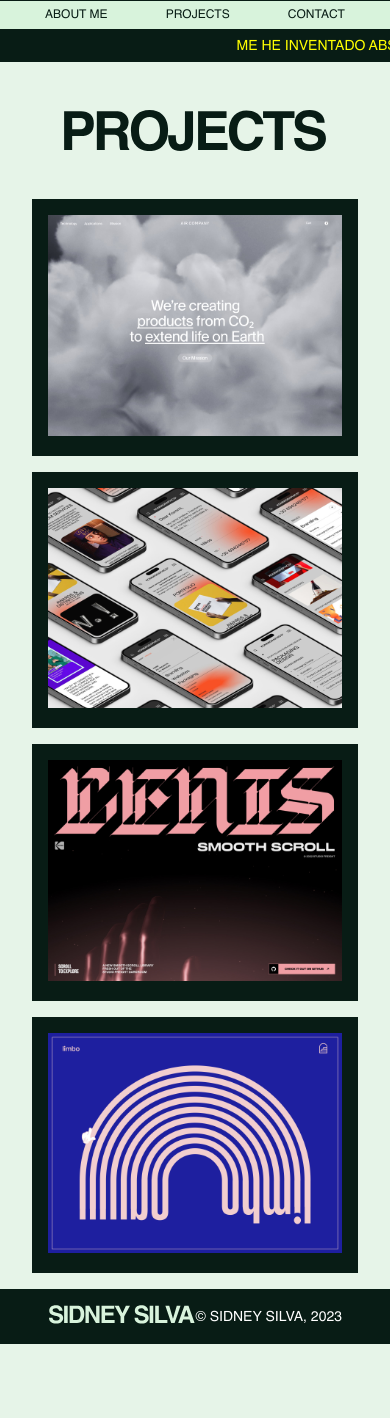
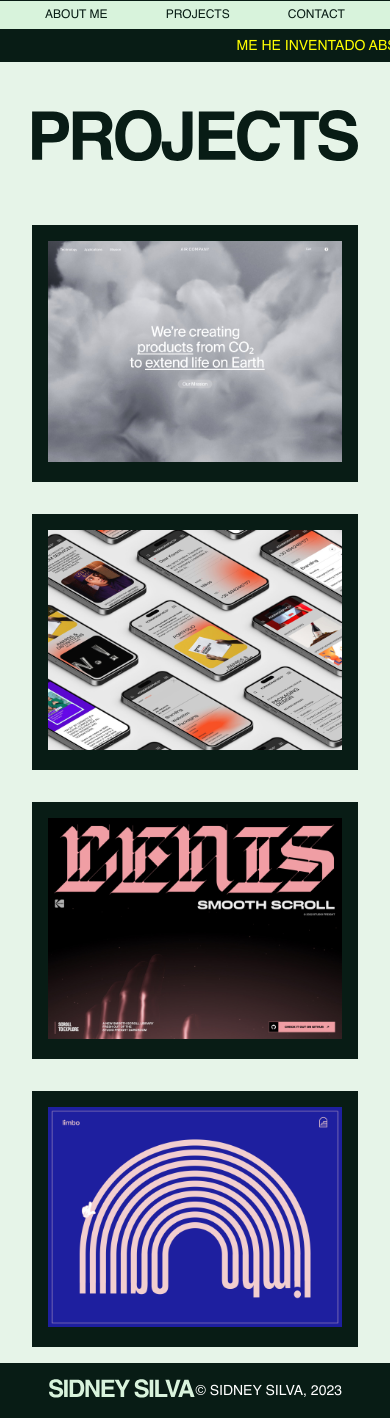
Before and after one commit to sxdny/grado_superior, a PHP site: page /pages/projects.html in a window 390 px wide. Shown: the part 53-1471 px from the top of the page. Before the commit the page ends 1397 px from the top, so only its background shows below. Run offline with PHP 8.4, Linux system fonts and the light colour scheme; some libraries are stand-ins or nearby versions.

Commit message:
Funciona todo bien

```diff
--- a/Lenguaje de Marcas/ProyectoPaginaWeb/resources/pagesStyle.css
+++ b/Lenguaje de Marcas/ProyectoPaginaWeb/resources/pagesStyle.css
@@ -19,6 +19,7 @@
     display: flex;
     flex-direction: column;
     scroll-behavior: smooth;
+    min-height: 100vh;
 }
 
 /* Menu del grid. */
@@ -88,13 +89,13 @@
     padding: 1rem;
     font-size: 16px;
     color: #e6f4e8;
-    background-color: #2D6A4F;
+    background-color: #081C15;
     border: none;
     resize: none;
 }
 
 .formulario > .input:focus, textarea:focus {
-    background-color: #143a2d;
+    background-color: #12362a;
 }
 
 .submit {
@@ -325,6 +326,10 @@
 
 @media (max-width: 920px) {
 
+    .principal {
+        margin: 0em 0em;
+    }
+
     .main {
         padding: 3em 2em;
     }
@@ -441,6 +446,14 @@
         padding: none;
     }
 
+    body > .principal  {
+        margin: 0em 0em;
+    }
+
+    .proyectos > .p {
+        margin: 1em 2em;
+    }
+
 }
 
 footer {
@@ -448,6 +461,7 @@
     padding: 1em 3em;
     display: flex;
     justify-content: space-between;
+    margin-top: auto;
 }
 
 .copy {
@@ -521,7 +535,7 @@
 /* Pagina proyectos. */
 
 .principal {
-    margin: 0em 2em;
+    margin: 0em 4em;
 }
 
 .proyectos {
@@ -531,6 +545,7 @@
 
 .p {
     padding: 1rem;
+    margin: 0em 4em;
     position: relaive;
     background-color: #081C15;
     margin-bottom: 1em;
```
Also changed, not shown: Apuntes/Apuntes Bases de Datos/Apuntes Base de Datos.md (+0 -1 lines).
